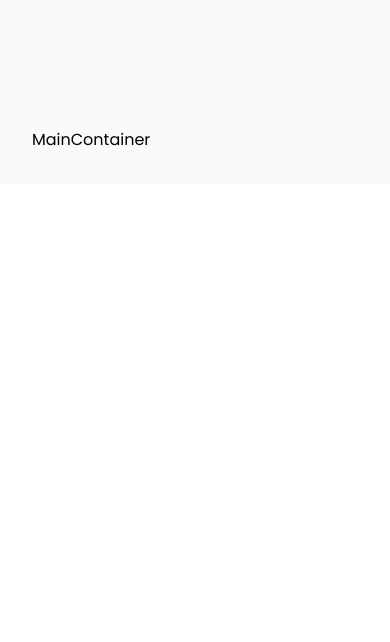
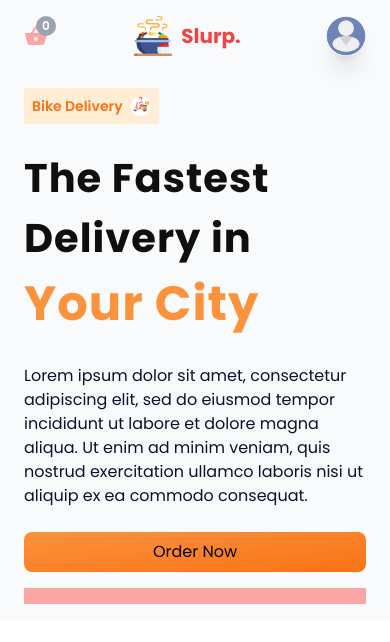
Before and after one commit to reza-hussain/restaurant-full-stack, a React (Create React App) app: page / in a window 390 px wide. Shown: the top 642 px of the page. Built offline with nearby package versions, Linux system fonts and the light colour scheme.

Commit message:
Home Container-1

```diff
--- a/src/App.js
+++ b/src/App.js
@@ -6,11 +6,11 @@ import { CreateContainer, Header, MainContainer } from './components';
 const App = () => {
   return (
     <>
-    <AnimatePresence>
+    <AnimatePresence exitBeforeEnter> {/*Exit before entering avoids toggle animations to start when the page loads*/}
         <div className="w-screen h-auto flex flex-col bg-gray-50">
             <Header />
 
-            <main className="mt-24 p-8 w-full">
+            <main className="mt-16 md:mt-20 px-6 md:px-16 py-4 w-full">
                 <Routes>
                     <Route path="/" element={<MainContainer />}/>
                     <Route path="/createItem" element={<CreateContainer />}/>
--- a/src/components/Header.jsx
+++ b/src/components/Header.jsx
@@ -1,66 +1,196 @@
-import React from 'react';
-import {MdShoppingBasket} from 'react-icons/md';
-import { motion } from 'framer-motion'
+import React, { useState } from "react";
+import { MdShoppingBasket, MdAdd, MdLogout } from "react-icons/md";
+import { motion } from "framer-motion";
 import { Link } from "react-router-dom";
 
 import { getAuth, signInWithPopup, GoogleAuthProvider } from "firebase/auth";
 import { app } from "../firebase/firebase.config";
 
-import Logo from '../assets/hot.png';
-import Avatar from '../assets/user.png';
+import Logo from "../assets/hot.png";
+import Avatar from "../assets/user.png";
 import { useStateValue } from "../context/StateProvider";
-import { actionType } from '../context/reducer'
-
+import { actionType } from "../context/reducer";
 
 const Header = () => {
   const firebaseAuth = getAuth(app);
   const provider = new GoogleAuthProvider();
 
-    const [{user},dispatch] = useStateValue();
+  const [{ user }, dispatch] = useStateValue(); //Custom hook in State provider.js
+
+  const [isMenu, setMenu] = useState(false); //Toggling the profile menu to open and close
   const login = async () => {
-    if(!user){
-        const { user:{refreshToken, providerData}} = await signInWithPopup(firebaseAuth, provider);
+    if (!user) {
+      const {
+        user: { refreshToken, providerData },
+      } = await signInWithPopup(firebaseAuth, provider); //fetching refreshtoken and provider data from google
       dispatch({
         type: actionType.SET_USER,
         user: providerData[0],
       });
 
-    localStorage.setItem('user', JSON.stringify(providerData[0]));
+      localStorage.setItem("user", JSON.stringify(providerData[0])); //Pushing data into local storage
+    } else {
+      setMenu(!isMenu);
     }
+  };
+
+  const logOut = () => {
+    setMenu(false);
+    localStorage.clear();
+
+    dispatch({
+        type: actionType.SET_USER,
+        user: null
+    });
   }
 
   return (
-    <header className="fixed z-50 w-screen p-5 px-16">
+    <header className="fixed z-50 w-screen p-4 px-6 md:p-5 md:px-16">
       {/* -----------Desktop and Tablet----------*/}
+      {/* ================= LOGO REGION ======================= */}
       <div className="hidden md:flex w-full h-full items-center justify-between">
-            <Link to={"/"} className='flex items-center gap-2'>
+        <Link to={"/"} className="flex items-center gap-2">
           <img src={Logo} className="w-10 object-cover" alt="Logo" />
           <p className="text-red-500 text-xl font-bold">Slurp.</p>
         </Link>
 
+        {/* ================= LINKS REGION ======================= */}
         <div className="flex items-center gap-8 ">
-                <ul className="flex items-center gap-8">
-                    <li className="text-base text-red-300 hover:text-red-400 duration-100 transition-all ease-in-out cursor-pointer">Home</li>
-                    <li className="text-base text-red-300 hover:text-red-400 duration-100 transition-all ease-in-out cursor-pointer">Menu</li>
-                    <li className="text-base text-red-300 hover:text-red-400 duration-100 transition-all ease-in-out cursor-pointer">About Us</li>
-                    <li className="text-base text-red-300 hover:text-red-400 duration-100 transition-all ease-in-out cursor-pointer">Services</li>
-                </ul>
-
+          <motion.ul
+            initial={{ opacity: 0 }}
+            animate={{ opacity: 1 }}
+            exit={{ opacity: 0 }}
+            className="flex items-center gap-8"
+          >
+            <li className="text-base text-red-300 hover:text-red-400 duration-100 transition-all ease-in-out cursor-pointer">
+              Home
+            </li>
+            <li className="text-base text-red-300 hover:text-red-400 duration-100 transition-all ease-in-out cursor-pointer">
+              Menu
+            </li>
+            <li className="text-base text-red-300 hover:text-red-400 duration-100 transition-all ease-in-out cursor-pointer">
+              About Us
+            </li>
+            <li className="text-base text-red-300 hover:text-red-400 duration-100 transition-all ease-in-out cursor-pointer">
+              Services
+            </li>
+          </motion.ul>
+          {/* ================= SHOPPING CART AND PROFILE REGION ======================= */}
           <div className="relative flex items-center justify-center">
             <MdShoppingBasket className="text-red-300 text-2xl ml-8 cursor-pointer" />
             <div className="absolute -top-2 -right-2 w-5 h-5 rounded-full bg-gray-400 flex items-center justify-center">
               <p className="text-xs text-white font-semibold">0</p>
             </div>
           </div>
+          {/* ================= PROFILE (SHOPPING CART IS ABOVE) ======================= */}
           <div className="relative">
-                    <motion.img whileTap={{scale : 0.6}} src={user ? user.photoURL : Avatar} className="w-6 min-w-[28px] h-6 min-h-[28px] shadow-xl cursor-pointer rounded-full" alt="userprofile" onClick={login}/>
+            <motion.img
+              whileTap={{ scale: 0.6 }}
+              src={user ? user.photoURL : Avatar}
+              className="w-8 min-w-[28px] h-8 min-h-[28px] shadow-xl cursor-pointer rounded-full"
+              alt="userprofile"
+              onClick={login}
+            />
+            {isMenu && (
+              <motion.div
+                initial={{ opacity: 0, scale: 0.6 }}
+                animate={{ opacity: 1, scale: 1 }}
+                exit={{ opacity: 0, scale: 0.6 }}
+                className="w-36 bg-gray-100 shadow-xl rounded-lg flex flex-col absolute top-10 right-0"
+              >
+                {user && user.email === "alirezaa08@gmail.com" && (
+                  <Link to={"/createItem"}>
+                    <p
+                      className="px-4 py-2 flex items-center gap-3 cursor-pointer hover:bg-red-300
+                            transition-all duration-100 ease-in-out"
+                    >
+                      New Item <MdAdd />
+                    </p>
+                  </Link>
+                )}
+                <p
+                  className="px-4 py-2 flex items-center gap-3 cursor-pointer hover:bg-red-300
+                    transition-all duration-100 ease-in-out"
+                    onClick={logOut}
+                >
+                  Logout <MdLogout />
+                </p>
+              </motion.div>
+            )}
           </div>
         </div>
       </div>
-        {/* ---------- Mobile----------*/}
-        <div className="flex md:hidden w-full h-full"></div>
+      {/* ==================== MOBILE===========================*/}
+
+      <div className="flex items-center justify-between md:hidden w-full h-full">
+        {/* ================= CART REGION ======================= */}
+        <div className="relative flex items-center justify-center">
+            <MdShoppingBasket className="text-red-300 text-2xl cursor-pointer" />
+            <div className="absolute -top-2 -right-2 w-5 h-5 rounded-full bg-gray-400 flex items-center justify-center">
+              <p className="text-xs text-white font-semibold">0</p>
+            </div>
+          </div>
+        {/* ================= LOGO REGION ======================= */}
+        <Link to={"/"} className="flex items-center gap-2">
+          <img src={Logo} className="w-10 object-cover" alt="Logo" />
+          <p className="text-red-500 text-xl font-bold">Slurp.</p>
+        </Link>
+        {/* ================= PROFILE REGION ======================= */}
+        <div className="relative">
+          <motion.img
+            whileTap={{ scale: 0.6 }}
+            src={user ? user.photoURL : Avatar}
+            className="w-10 min-w-[28px] h-10 min-h-[28px] shadow-xl cursor-pointer rounded-full"
+            alt="userprofile"
+            onClick={login}
+          />
+          {isMenu && (
+            <motion.div
+              initial={{ opacity: 0, scale: 0.6 }}
+              animate={{ opacity: 1, scale: 1 }}
+              exit={{ opacity: 0, scale: 0.6 }}
+              className="w-36 bg-gray-100 shadow-xl rounded-lg flex flex-col absolute top-10 right-0"
+            >
+              {user && user.email === "alirezaa08@gmail.com" && (
+                <Link to={"/createItem"}>
+                  <p
+                    className="px-4 py-2 flex items-center gap-3 cursor-pointer hover:bg-red-300
+                            transition-all duration-100 ease-in-out"
+                  >
+                    New Item <MdAdd />
+                  </p>
+                </Link>
+              )}
+
+              <ul className="flex flex-col"
+              >
+                <li className="text-base px-4 py-2 hover:bg-red-300 duration-100 transition-all ease-in-out cursor-pointer">
+                  Home
+                </li>
+                <li className="text-base px-4 py-2 hover:bg-red-300 duration-100 transition-all ease-in-out cursor-pointer">
+                  Menu
+                </li>
+                <li className="text-base px-4 py-2 hover:bg-red-300 duration-100 transition-all ease-in-out cursor-pointer">
+                  About Us
+                </li>
+                <li className="text-base px-4 py-2 hover:bg-red-300 duration-100 transition-all ease-in-out cursor-pointer">
+                  Services
+                </li>
+              </ul>
+
+              <p
+                className="m-2 p-2 rounded-md shadow-md px-4 py-2 flex items-center justify-center gap-3 cursor-pointer bg-red-400
+                transition-all duration-100 ease-in-out"
+                onClick={logOut}
+              >
+                Logout <MdLogout />
+              </p>
+            </motion.div>
+          )}
+        </div>
+      </div>
     </header>
-  )
-}
+  );
+};
 
-export default Header
+export default Header;
--- /dev/null
+++ b/src/components/HomeContainer.jsx
@@ -0,0 +1,47 @@
+import React from 'react'
+
+import Delivery from "../assets/delivery-man.png";
+
+const HomeContainer = () => {
+  return (
+    <section className="grid grid-cols-1 md:grid-cols-2 gap-2 w-full" id="home">
+
+      <div className="py-2 flex-1 flex flex-col items-start md:items-start justify-center gap-6">
+        <div className="flex items-center gap-2 justify-center bg-orange-100 p-2 rounded-sm">
+          <p className="text-sm text-orange-500 font-semibold">Bike Delivery</p>
+          <div className="w-5 h-5 bg-white rounded-full overflow-hidden">
+            <img
+              src={Delivery}
+              className="w-4 m-auto object-contain"
+              alt="delivery-guy"
+            />
+          </div>
+        </div>
+        <p className="text-[2.5rem] lg:text-[4.25rem] font-bold tracking-wide text-[#100F0F]">
+          The Fastest Delivery in{" "}<br/>
+          <span className="text-orange-400 text-[3rem] lg:text-[5rem]">Your City</span>
+        </p>
+
+        <p className="text-base text-[#100f2f] ">
+          Lorem ipsum dolor sit amet, consectetur adipiscing elit, sed do
+          eiusmod tempor incididunt ut labore et dolore magna aliqua. Ut enim ad
+          minim veniam, quis nostrud exercitation ullamco laboris nisi ut
+          aliquip ex ea commodo consequat.
+        </p>
+
+        <button
+          type="button"
+          className="bg-gradient-to-br from-orange-400 to-orange-500 w-full md:w-auto
+          px-4 py-2 rounded-lg hover:shadow-lg transition-all ease-in-out duration-100"
+        >
+          Order Now
+        </button>
+      </div>
+      <div className="bg-red-300 py-2 flex-1">
+
+      </div>
+    </section>
+  )
+}
+
+export default HomeContainer
--- a/src/components/MainContainer.jsx
+++ b/src/components/MainContainer.jsx
@@ -1,9 +1,12 @@
-import React from 'react'
+import React from "react";
+import HomeContainer from "./HomeContainer";
 
 const MainContainer = () => {
   return (
-    <div>MainContainer</div>
-  )
-}
+    <div className="w-full h-auto flex flex-auto justify-center">
+      <HomeContainer />
+    </div>
+  );
+};
 
-export default MainContainer
+export default MainContainer;
--- a/src/components/index.js
+++ b/src/components/index.js
@@ -1,3 +1,4 @@
 export { default as Header } from './Header';
 export { default as MainContainer} from './MainContainer';
 export { default as CreateContainer} from './CreateContainer';
+export { default as HomeContainer } from './HomeContainer';
--- a/src/index.js
+++ b/src/index.js
@@ -16,5 +16,4 @@ root.render(
         <StateProvider initialState={initialState} reducer={reducer}>
             <App />
         </StateProvider>
-    </Router>,
-document.getElementById("root"));
+    </Router>);
```
Also changed, not shown: src/assets/delivery-man.png (added). Lines whose indentation alone changed are shown as unchanged.
